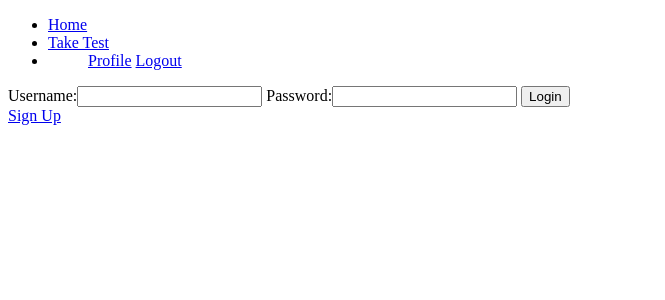
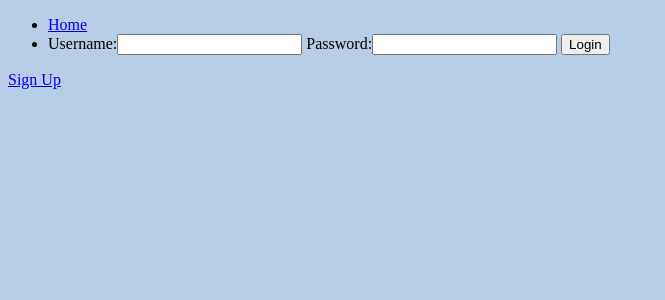
Before and after one commit to sklei2/DeathClock, a Django app: page /login in a window 1280 px wide. Shown: the top 300 px of the page, without its empty margins (0-665 px from the left). Run offline with Django 3.2, Linux system fonts and the light colour scheme.

Commit message:
made it so that the base, by default shows the login on the right, then we have an extended base for when the user is logged in. That way we can see the profile stuff. Also added a site.css

```diff
--- /dev/null
+++ b/death_clock_site/death_clock_app/static/css/site.css
@@ -0,0 +1,3 @@
+body {
+    background-color: #B6CDE5;
+}
--- a/death_clock_site/death_clock_app/templates/base.html
+++ b/death_clock_site/death_clock_app/templates/base.html
@@ -3,6 +3,8 @@
     <head>
         <meta charset="UTF-8">
         <title>{% block title %}{% endblock %}</title>
+        {% load static %}
+        <link rel="stylesheet" type="text/css" href="{% static 'css/site.css' %}"/>
         {% block scripts %}{% endblock %}
         {% block styles %}{% endblock %}
     </head>
@@ -10,14 +12,20 @@
         <div id="nav">
             {% block navigation %}
             <ul id="top">
-                <li><a href="/" class="{% block homeclass %}{% endblock %}">Home</a></li>
-                <li><a href="/test/" class="{% block testclass %}{% endblock %}">Take Test</a></li>
-                <li>
-                    <ul id="profileDropdown">
-                        <a href="/profile/" class="{% block profileclass %}{% endblock %}">Profile</a>
-                        <a href="/logout/" class="{% block logoutclass %}{% endblock %}">Logout</a>
-                    </ul>
+                {% block left_navigation %}
+                <li class="{% block left_class %}{% endblock %}">
+                    <a href="/" class="{% block homeclass %}{% endblock %}">Home</a>
                 </li>
+                {% endblock %}
+                {% block right_navigation %}
+                <li class="{% block right_class %}{% endblock %}">
+                    <form id="login_form" action="{% url 'login' %}" method="post">
+                    {% csrf_token %}
+                    {{ form }}
+                    <input id="login_btn" type="submit" value="Login">
+                    </form>
+                </li>
+                {% endblock %}
             </ul>
             {% endblock %}
         </div>
--- a/death_clock_site/death_clock_app/templates/index.html
+++ b/death_clock_site/death_clock_app/templates/index.html
@@ -1,4 +1,4 @@
-{% extends "base.html" %}
+{% extends "logged_in_base.html" %}
 {% block title %} Index {% endblock %}
 
 {% block content %}
--- a/death_clock_site/death_clock_app/templates/login.html
+++ b/death_clock_site/death_clock_app/templates/login.html
@@ -2,10 +2,5 @@
 {% block title %} Login {% endblock %}
 
 {% block content %}
-<form id="login_form" action="" method="post">
-        {% csrf_token %}
-        {{ form }}
-        <input id="login_btn" type="submit" value="Login">
-</form>
 <a href="/signup/">Sign Up</a>
 {% endblock %}
--- a/death_clock_site/death_clock_app/templates/signup.html
+++ b/death_clock_site/death_clock_app/templates/signup.html
@@ -1,5 +1,7 @@
 {% extends "base.html" %}
 {% block title %} Sign Up {% endblock %}
+
+{% block right_navigation %}{% endblock %}
 
 {% block content %}
 <form id="signup_form" action="" method="post">
--- a/death_clock_site/death_clock_app/urls.py
+++ b/death_clock_site/death_clock_app/urls.py
@@ -5,9 +5,10 @@ from django.core.urlresolvers import reverse_lazy
 from .views import *
 
 urlpatterns = [
-    url(r'^login/?', login, name='login'),
-    url(r'^signup/?', signup, name='sign_up'),
-    url(r'^logout/?', logout, name='logout'),
+    url(r'^login', login, name='login'),
+    url(r'^signup', signup, name='sign_up'),
+    url(r'^logout', logout, name='logout'),
+    url(r'^index', index, name='index'),
     url(r'', index, name='index'),
     # catch all for urls so that we go to the index
     url(r'^', RedirectView.as_view(url='/')),
```
Also changed, not shown: death_clock_site/death_clock_app/templates/logged_in_base.html (added, +13 -0 lines), death_clock_site/death_clock_app/static/img/blank-profile-picture.png (added).
